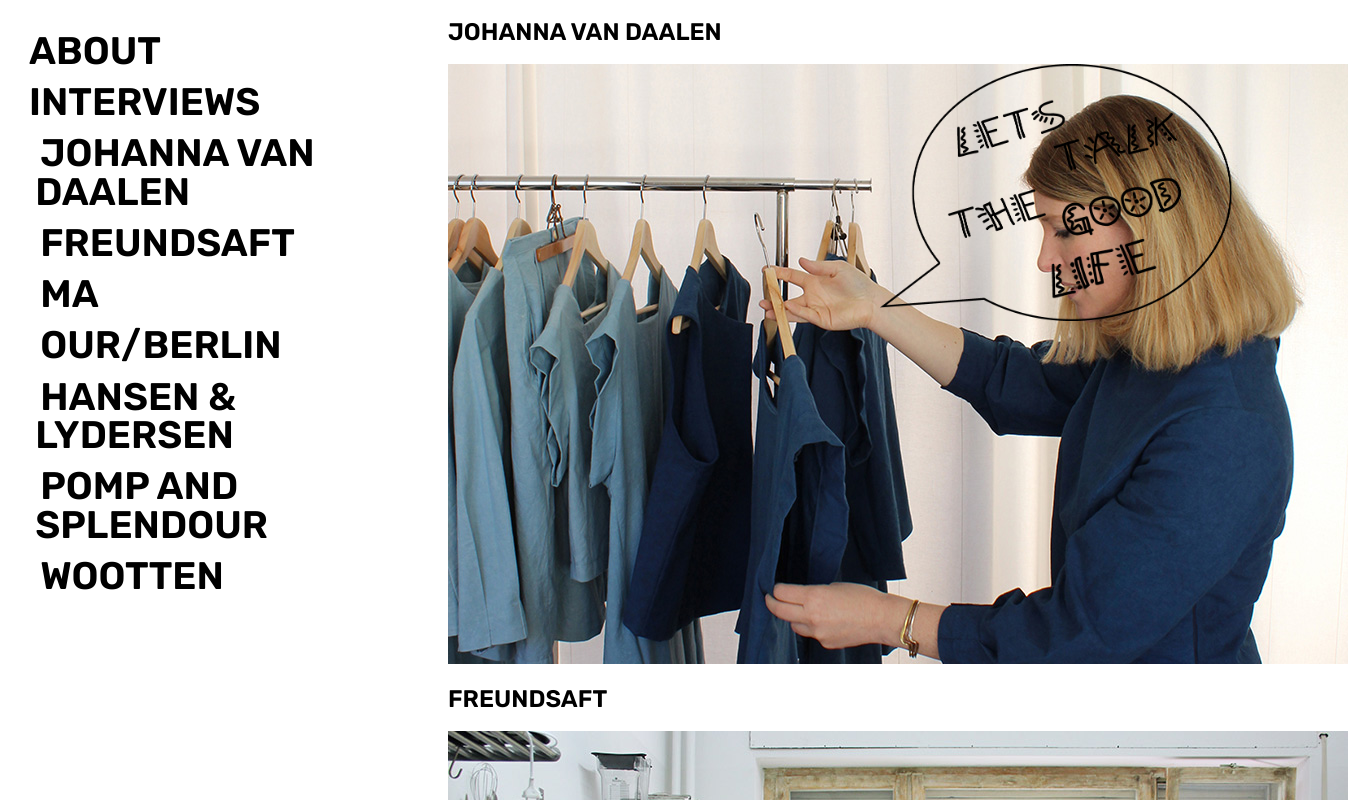
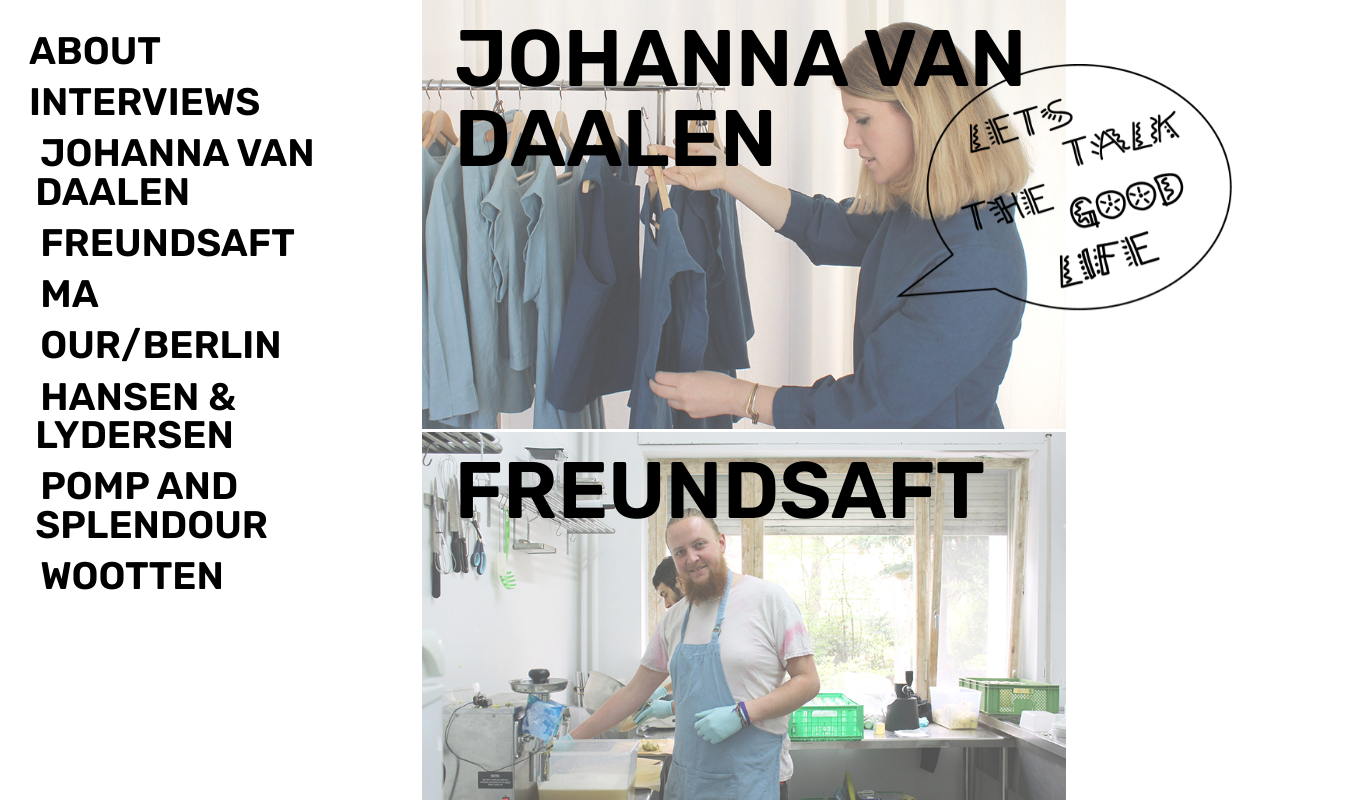
Before and after one commit to janismanini/lets-talk, a Vue app: page / in a window 1280 px wide. Shown: the top 800 px of the page, 1348 px wide, since content can reach past the window. Built offline with nearby package versions, Linux system fonts and the light colour scheme.

Commit message:
add home styles

```diff
--- a/src/components/MainNav.vue
+++ b/src/components/MainNav.vue
@@ -39,7 +39,7 @@
   position: fixed;
   top: 0;
   left: 0;
-  width: calc(35% - 3rem);
+  width: calc(33% - 3rem);
   margin: 1.2rem 1.5rem;
 }
 
--- a/src/style.css
+++ b/src/style.css
@@ -36,11 +36,15 @@
   text-decoration: underline;
 }
 
+img {
+  width: 100%;
+}
+
 .main {
   position: absolute;
   top: 0;
-  left: 35%;
-  width: 65%;
+  left: 33%;
+  width: 67%;
 }
 
 .logo {
@@ -51,5 +55,5 @@
 }
 
 .logo img {
-  width: 22rem;
+  width: 21rem;
 }
--- a/src/views/Home.vue
+++ b/src/views/Home.vue
@@ -1,7 +1,11 @@
 <template>
   <section class="interviews">
     <ul class="interviews__list">
-      <li v-for="interview in interviews" :key="interview.id">
+      <li
+        v-for="interview in interviews"
+        :key="interview.id"
+        class="interviews__item"
+      >
         <interview-link :interview="interview">
           <h2>{{ interview.name }}</h2>
           <img
@@ -29,3 +33,43 @@
   },
 };
 </script>
+
+<style>
+.interviews {
+  width: 75%;
+}
+.interviews__item {
+  position: relative;
+  max-height: 560px;
+}
+
+.interviews__item a {
+  display: block;
+}
+
+.interviews__item a::before {
+  content: "";
+  position: absolute;
+  top: 0;
+  left: 0;
+  width: 100%;
+  height: 100%;
+  background-color: rgba(255, 255, 255, 0.3);
+}
+
+.interviews__item a:hover::before {
+  background-color: #beef33;
+}
+
+.interviews__item h2 {
+  position: absolute;
+  top: 1.2rem;
+  left: 2rem;
+  margin: 0;
+  font-size: 5rem;
+}
+
+.interviews__item img {
+  max-height: 560px;
+}
+</style>
```
